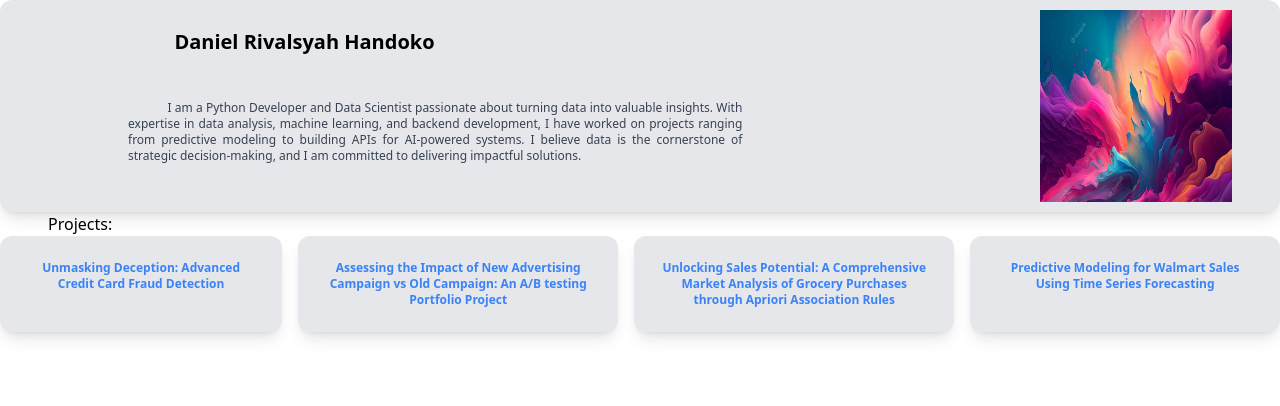
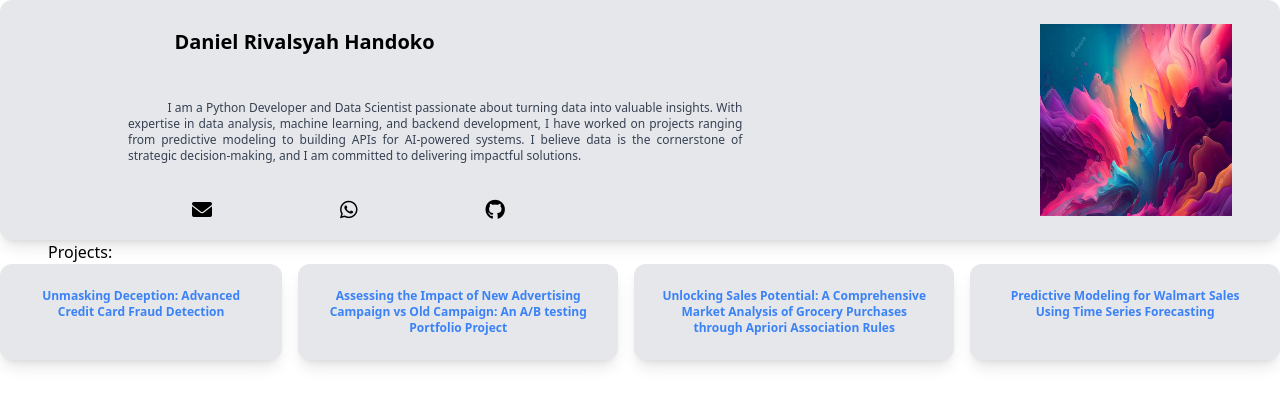
Before and after one commit to katasrofi/PortfolioWeb, a Django app: page / in a window 1280 px wide. Shown: the top 406 px of the page. Run offline with Django 4.2, Linux system fonts and the light colour scheme; data comes from the database, SQL or seed files in the repository; some libraries are stand-ins or nearby versions.

Commit message:
update the base

```diff
--- a/templates/base.html
+++ b/templates/base.html
@@ -1,14 +1,14 @@
 <!DOCTYPE html>
 <html lang="en">
+{% load static %}
 <head>
     <meta charset="UTF-8">
     <meta name="viewport" content="width=device-width, initial-scale=1.0">
     <meta name="description" content="Welcome to My Homepage">
     <title>My Homepage</title>
     <script src="https://cdn.tailwindcss.com"></script>
-</head>
-
-<head>
+    <link href="{% static 'css/styles.css' %}" rel="stylesheet">
+    <link href="https://cdnjs.cloudflare.com/ajax/libs/font-awesome/6.0.0/css/all.min.css" rel="stylesheet">
 
 </head>
 
```
